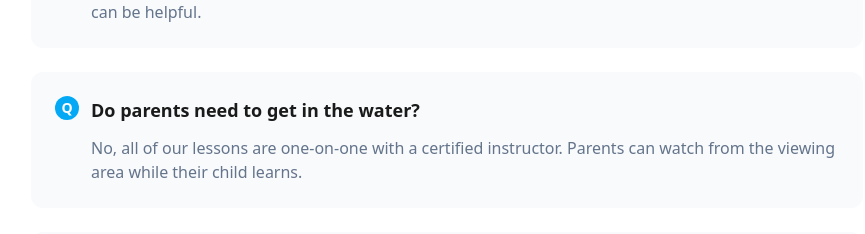
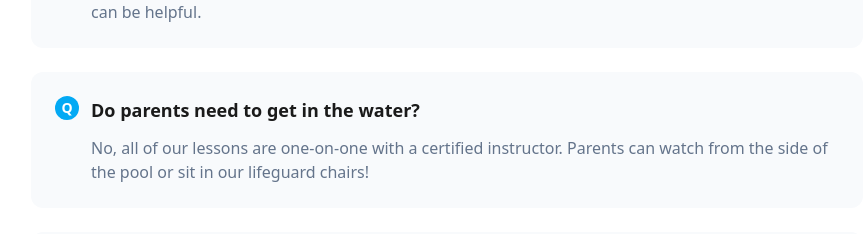
Before and after one commit to cyntel-intelligence/aqua-journey-website, a Next.js app: page /faq in a window 1280 px wide. Shown: the part 2102-2336 px from the top of the page, without its empty margins (193-1058 px from the left). Built offline with nearby package versions, Linux system fonts and the light colour scheme.

Commit message:
Update FAQ: parents watch from poolside or lifeguard chairs

```diff
--- a/src/app/faq/page.tsx
+++ b/src/app/faq/page.tsx
@@ -58,7 +58,7 @@ const faqs = [
       },
       {
         q: 'Do parents need to get in the water?',
-        a: 'No, all of our lessons are one-on-one with a certified instructor. Parents can watch from the viewing area while their child learns.',
+        a: 'No, all of our lessons are one-on-one with a certified instructor. Parents can watch from the side of the pool or sit in our lifeguard chairs!',
       },
       {
         q: 'What if my child is afraid of the water?',
```
